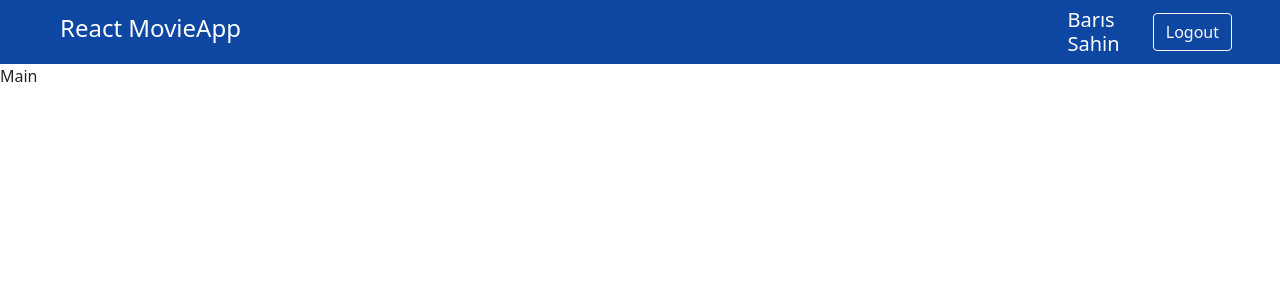
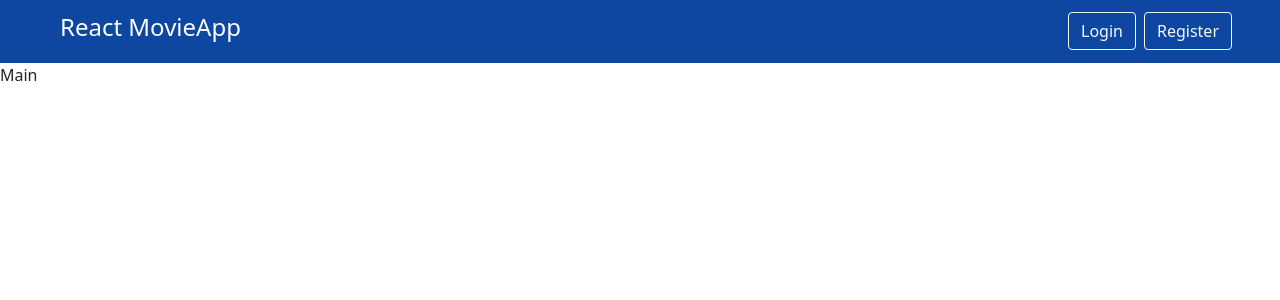
Before and after one commit to brs14shn/react-movie-app, a React (Create React App) app: page / in a window 1280 px wide. Shown: the top 300 px of the page. Built offline with nearby package versions, Linux system fonts and the light colour scheme.

Commit message:
register

```diff
--- a/src/components/Navbar.jsx
+++ b/src/components/Navbar.jsx
@@ -1,8 +1,11 @@
 import React from "react";
-import { Link } from "react-router-dom";
+import { Link, useNavigate } from "react-router-dom";
 
 const Navbar = () => {
-  const currentUser = { displayName: "barıs sahin" };
+  const navigate = useNavigate();
+  //* Test için;
+  // const currentUser = { displayName: "barıs sahin" };
+  const currentUser = false;
   return (
     <div>
       <nav className="navbar navbar-expand-lg ">
@@ -19,7 +22,22 @@
               </h5>
               <button className="ms-2 btn btn-outline-light">Logout</button>
             </>
-          ) : null}
+          ) : (
+            <>
+              <button
+                className="ms-2 btn btn-outline-light"
+                onClick={() => navigate("/login")}
+              >
+                Login
+              </button>
+              <button
+                className="ms-2 btn btn-outline-light"
+                onClick={() => navigate("/register")}
+              >
+                Register
+              </button>
+            </>
+          )}
         </div>
       </nav>
     </div>
```
